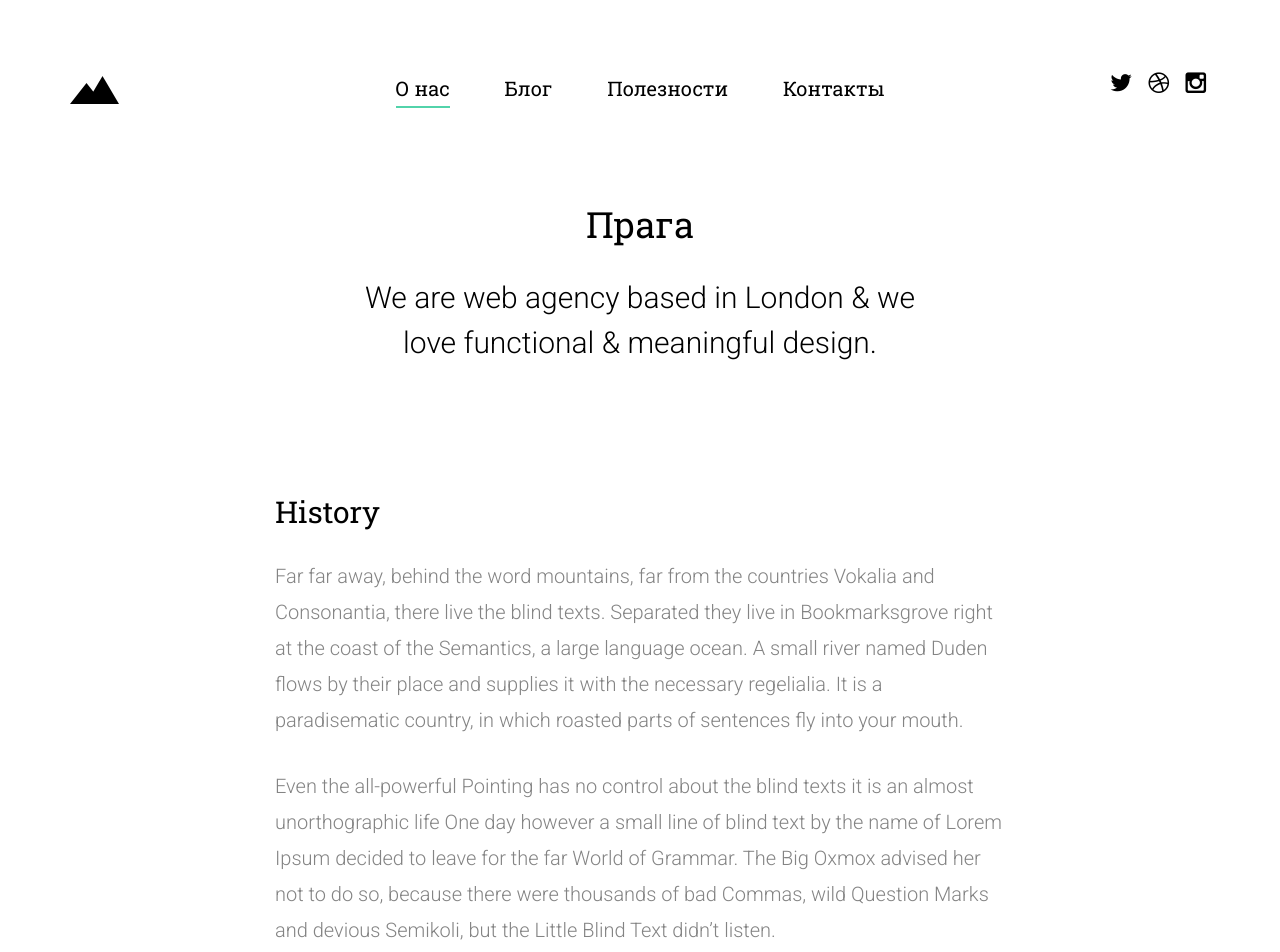
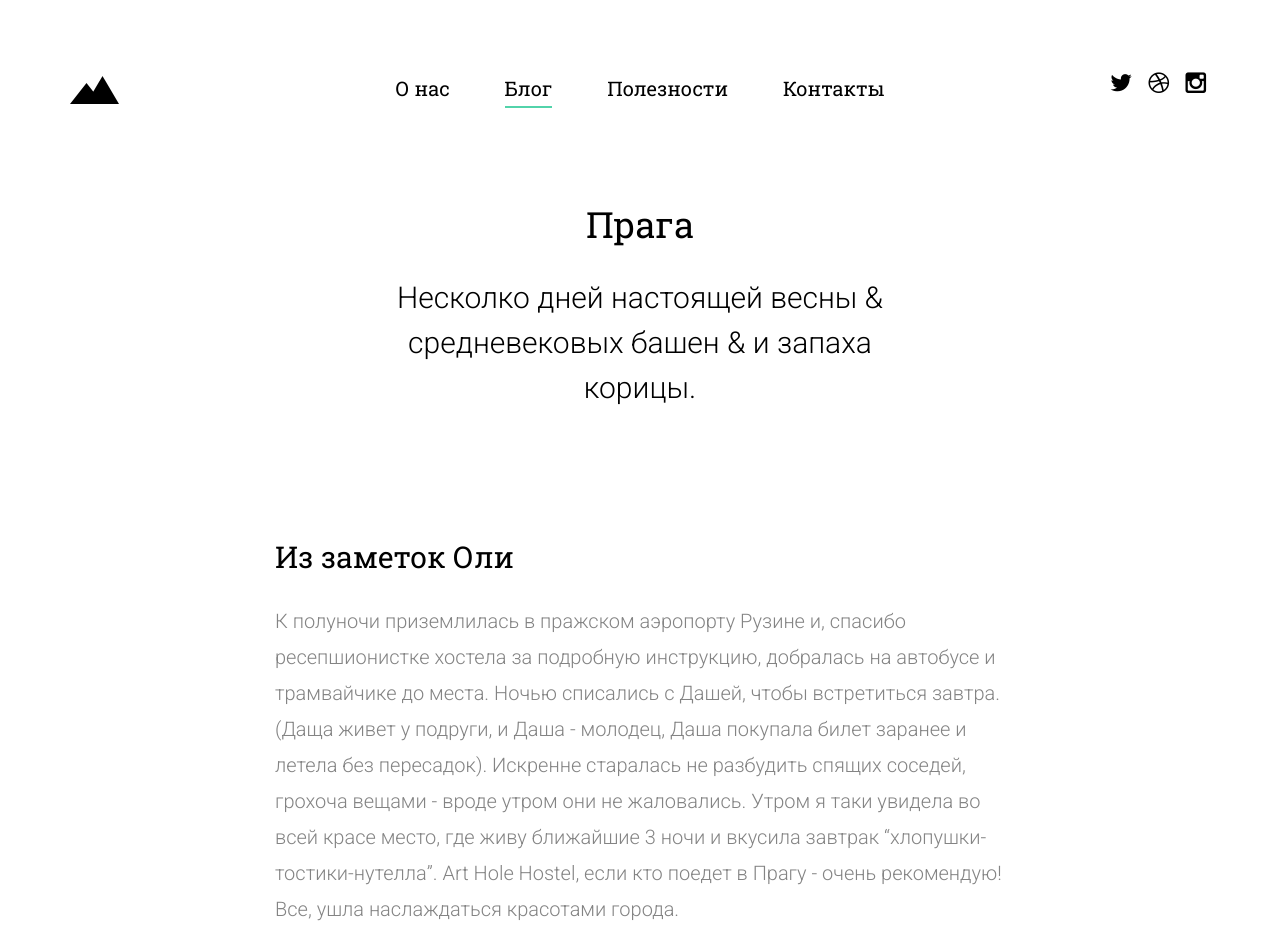
Before and after one commit to ostalgorova/travelblog, a plain HTML site: page insider.html in a window 1280 px wide. Shown: the top 952 px of the page. Drawn offline with Linux system fonts and the light colour scheme; files whose address does not match are found by name.

Commit message:
Первая страница статьи про Прагу

```diff
--- a/insider.html
+++ b/insider.html
@@ -74,8 +74,8 @@
 						</div>
 						<div class="col-md-6">
 							<ul class="nav text-center">
-								<li class="active"><a href="index.html"><span>О нас</span></a></li>
-								<li><a href="insider.html">Блог</a></li>
+								<li ><a href="index.html"><span>О нас</span></a></li>
+								<li class="active"><a href="insider.html">Блог</a></li>
 								<li><a href="services.html">Полезности</a></li>
 								<li><a href="contact.html">Контакты</a></li>
 							</ul>
@@ -98,7 +98,7 @@
 					<div class="col-lg-6 col-lg-offset-3 col-md-8 col-md-offset-2 text-center">
 						<div class="intro animate-box">
 							<h1>Прага</h1>
-							<h2>We are web agency based in London &amp; we love functional &amp; meaningful design.</h2>
+							<h2>Несколко дней настоящей весны &amp; средневековых башен &amp; и запаха корицы.</h2>
 						</div>
 					</div>
 				</div>
@@ -108,24 +108,22 @@
 		<main id="main">
 			<div class="container">
 				<div class="col-md-8 col-md-offset-2 animate-box">
-					<h2>History</h2>
-					<p>Far far away, behind the word mountains, far from the countries Vokalia and Consonantia, there live the blind texts. Separated they live in Bookmarksgrove right at the coast of the Semantics, a large language ocean. A small river named Duden flows by their place and supplies it with the necessary regelialia. It is a paradisematic country, in which roasted parts of sentences fly into your mouth.</p>
+					<h2>Из заметок Оли</h2>
+					<p> К полуночи приземлилась в пражском аэропорту Рузине и, спасибо ресепшионистке хостела за подробную инструкцию, добралась на автобусе и трамвайчике до места. Ночью списались с Дашей, чтобы встретиться завтра. (Даща живет у подруги, и Даша - молодец, Даша покупала билет заранее и летела без пересадок).  Искренне старалась не разбудить спящих соседей, грохоча вещами - вроде утром они не жаловались. Утром я таки увидела во всей красе место, где живу ближайшие 3 ночи и вкусила завтрак “хлопушки-тостики-нутелла”. Art Hole Hostel, если кто поедет в Прагу - очень рекомендую! Все, ушла наслаждаться красотами города.</p>
 
-					<p>Even the all-powerful Pointing has no control about the blind texts it is an almost unorthographic life One day however a small line of blind text by the name of Lorem Ipsum decided to leave for the far World of Grammar. The Big Oxmox advised her not to do so, because there were thousands of bad Commas, wild Question Marks and devious Semikoli, but the Little Blind Text didn’t listen.</p>
+					<p>На утро был вдохновляющий план - встать в 6 с чем-то и пойти на Карлов мост (самая примечательная достопримечательность) фотографировать рассветную дымку. В 7.20 встретились с Дашей на завтрак в середине моста с термосом с чаем, йогуртами и батончиками. Несмотря на то, что это был первый раз, когда Даша почти не опоздала (привет Даша;),  рассвет, мы все равно пропустили: было уже светло, солнце полностью поднялось над горизонтом, дымка еще не рассеялась - красота неописуемая (лучше смотрите фотографии).<p>
 
-					<p>She packed her seven versalia, put her initial into the belt and made herself on the way. When she reached the first hills of the Italic Mountains, she had a last view back on the skyline of her hometown Bookmarksgrove, the headline of Alphabet Village and the subline of her own road, the Line Lane. Pityful a rethoric question ran over her cheek, then she continued her way.</p>
-					<p>Far far away, behind the word mountains, far from the countries Vokalia and Consonantia, there live the blind texts. Separated they live in Bookmarksgrove right at the coast of the Semantics, a large language ocean. A small river named Duden flows by their place and supplies it with the necessary regelialia. It is a paradisematic country, in which roasted parts of sentences fly into your mouth.</p>
+          <div align="center" margin="30px">
+					<img src="images/Praga-most.jpg" width="70%" >
+				  </div>
 
-					<p>Even the all-powerful Pointing has no control about the blind texts it is an almost unorthographic life One day however a small line of blind text by the name of Lorem Ipsum decided to leave for the far World of Grammar. The Big Oxmox advised her not to do so, because there were thousands of bad Commas, wild Question Marks and devious Semikoli, but the Little Blind Text didn’t listen.</p>
-
-					<p>She packed her seven versalia, put her initial into the belt and made herself on the way. When she reached the first hills of the Italic Mountains, she had a last view back on the skyline of her hometown Bookmarksgrove, the headline of Alphabet Village and the subline of her own road, the Line Lane. Pityful a rethoric question ran over her cheek, then she continued her way.</p>
 				</div>
 				<!-- <div class="col-md-4"></div> -->
 			</div>
 		</main>
 
 
-		<section id="product">
+		<!--<section id="product">
 			<div class="container">
 				<div class="row animate-box">
 					<div class="col-md-12 section-heading text-center">
@@ -182,7 +180,7 @@
 					</div>
 				</div>
 			</div>
-		</section>
+		</section> -->
 
 		<section id="services">
 			<div class="container">
```
Also changed, not shown: images/Praga-most.jpg (added), 1 other file.
